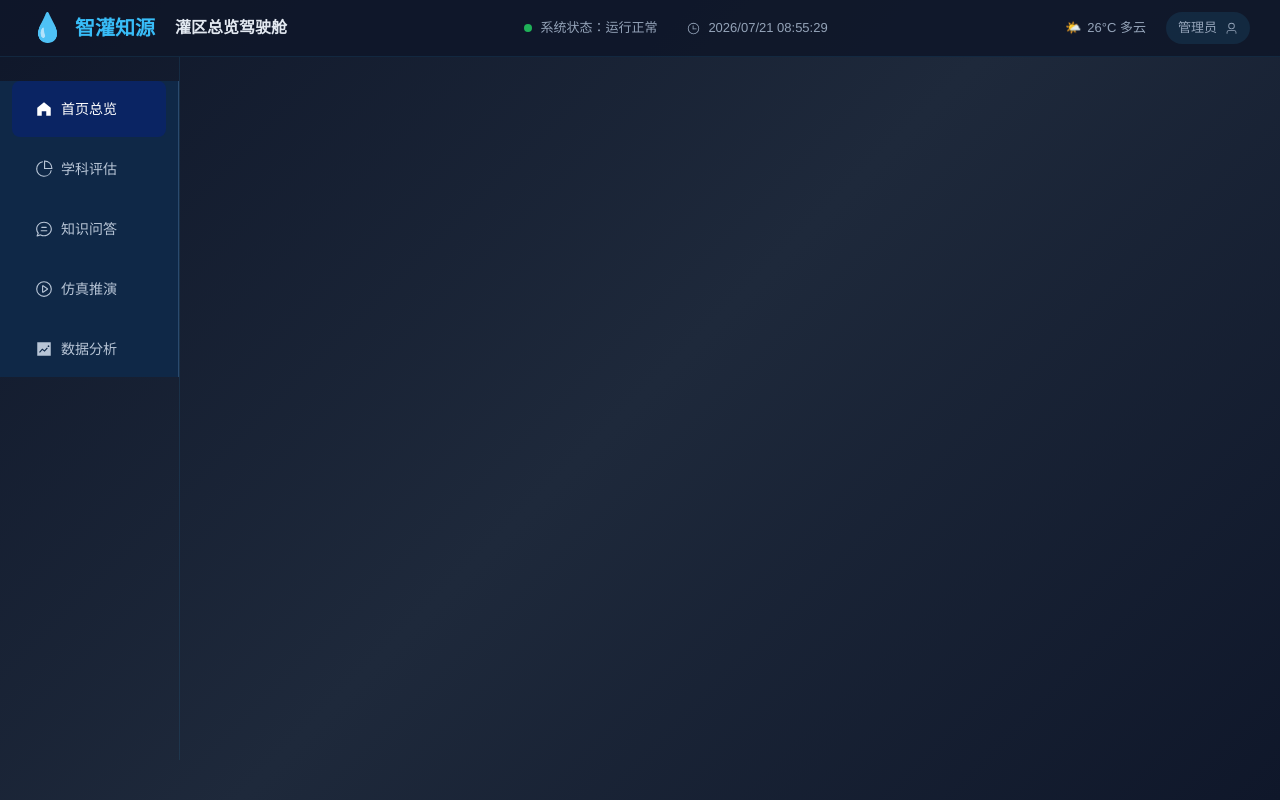
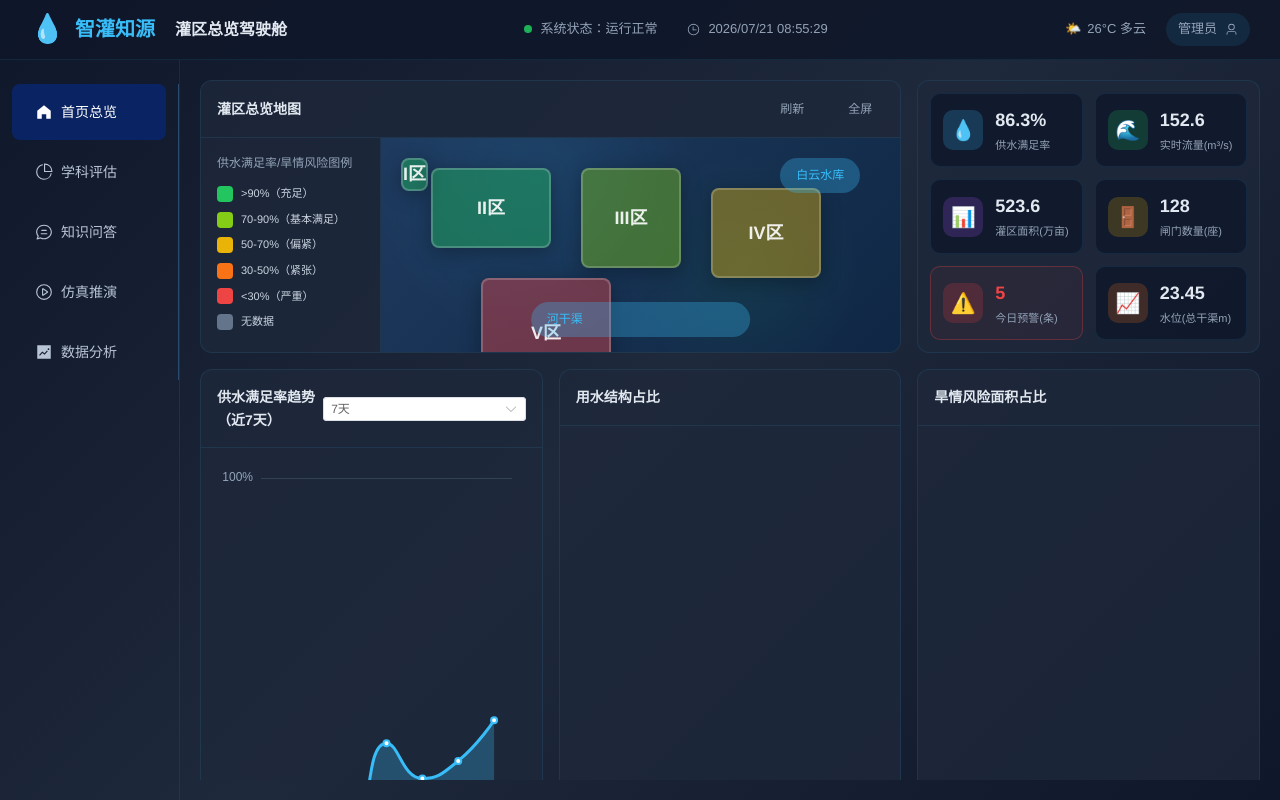
Before and after one commit to zhuojiajiazhuojiajia-star/zhiguanzhiyuan, a Vue app: page /dashboard/overview in a window 1280 px wide. Built offline with nearby package versions, Linux system fonts and the light colour scheme; sample sign-in values are in the browser's storage.

Commit message:
fix: 修复DashboardLayout布局结构，侧边栏与内容区横向排列

```diff
--- a/src/components/layout/DashboardLayout.vue
+++ b/src/components/layout/DashboardLayout.vue
@@ -30,6 +30,7 @@
       </div>
     </header>
 
+    <div class="dashboard-body">
       <aside class="dashboard-sidebar">
         <div class="sidebar-scroll">
           <el-menu
@@ -53,6 +54,7 @@
       <main class="dashboard-content">
         <router-view />
       </main>
+    </div>
   </div>
 </template>
 
@@ -120,6 +122,7 @@ onUnmounted(() => {
   justify-content: space-between;
   padding: 0 30px;
   height: 60px;
+  flex-shrink: 0;
   background: rgba(15, 23, 42, 0.9);
   border-bottom: 1px solid rgba(56, 189, 248, 0.1);
 }
@@ -207,14 +210,21 @@ onUnmounted(() => {
   border-radius: 20px;
 }
 
+.dashboard-body {
+  flex: 1;
+  display: flex;
+  overflow: hidden;
+}
+
 .dashboard-sidebar {
   width: 180px;
+  flex-shrink: 0;
   border-right: 1px solid rgba(56, 189, 248, 0.1);
   overflow: hidden;
 }
 
 .sidebar-scroll {
-  height: calc(100vh - 60px);
+  height: 100%;
   overflow-y: auto;
   padding: 20px 0;
 }
@@ -234,6 +244,7 @@ onUnmounted(() => {
 
 .sidebar-menu {
   border-right: none;
+  background-color: transparent !important;
 }
 
 .sidebar-menu :deep(.el-menu-item) {
@@ -255,7 +266,7 @@ onUnmounted(() => {
 
 .dashboard-content {
   flex: 1;
-  overflow: hidden;
+  overflow: auto;
   padding: 20px;
 }
 </style>
```
Lines whose indentation alone changed are shown as unchanged.
